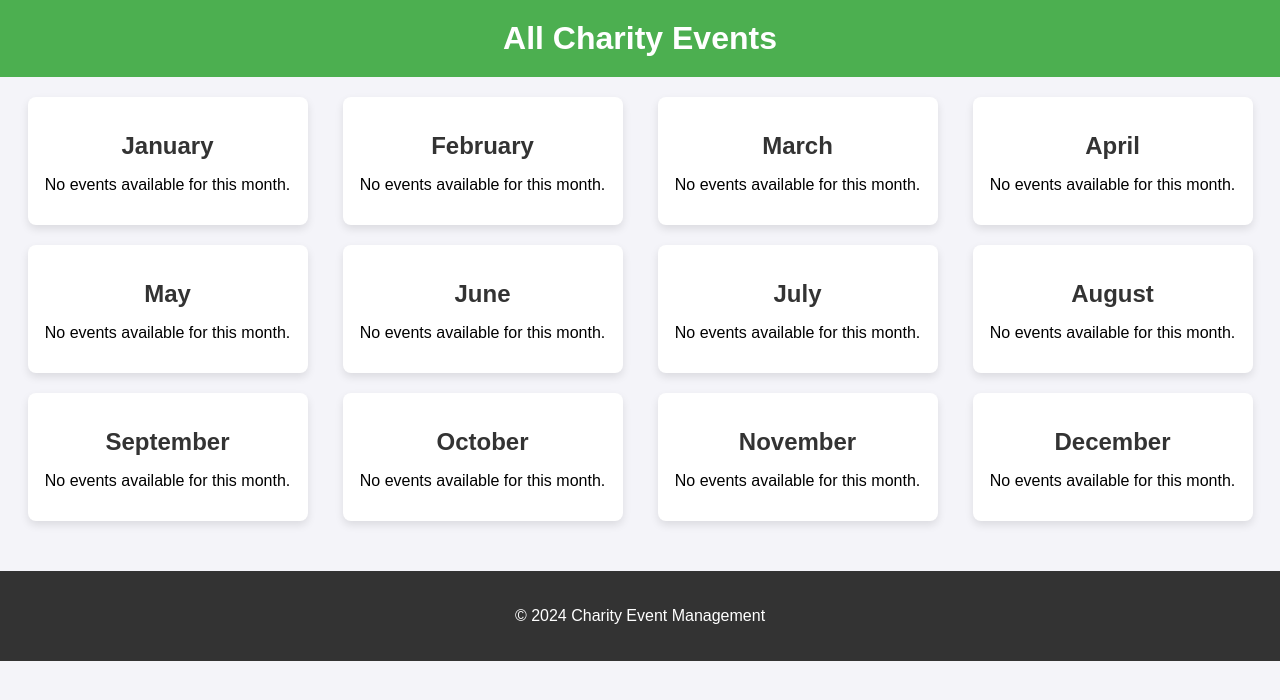
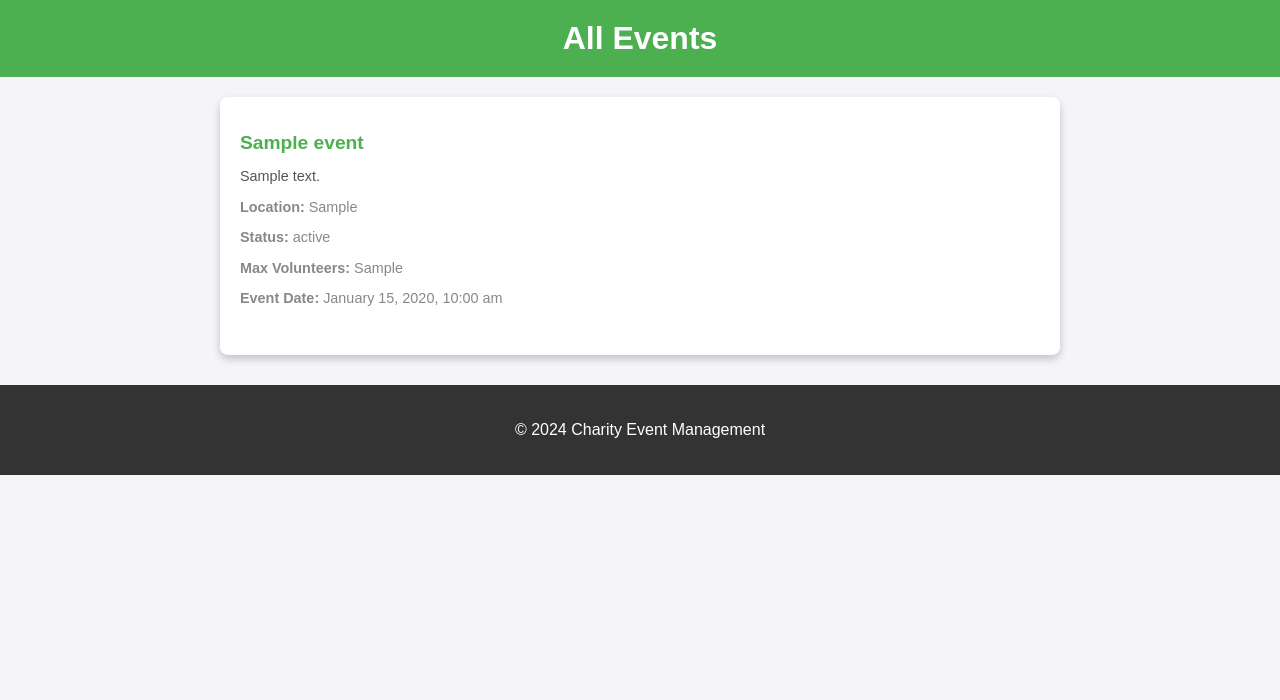
Before and after one commit to Sarah-Mazhar/sdpDonationProject, a PHP site: page /views/events.php in a window 1280 px wide. Shown: the top 700 px of the page. Run offline with PHP 8.4, Linux system fonts and the light colour scheme; tables that the repository leaves empty or names only in its code hold one stand-in row (values such as "Sample post").

Commit message:
view donations for user added, admin events fixed

```diff
--- a/views/events.php
+++ b/views/events.php
@@ -6,22 +6,11 @@ require_once __DIR__ . '/../config/Database.php';
 $database = Database::getInstance();
 $conn = $database->getConnection();
 
-// Fetch all events for each month
-$query = "SELECT * FROM events ORDER BY MONTH(STR_TO_DATE(month, '%M'))";
+// Fetch all events ordered by ID
+$query = "SELECT * FROM events ORDER BY id ASC";
 $stmt = $conn->prepare($query);
 $stmt->execute();
 $events = $stmt->fetchAll(PDO::FETCH_ASSOC);
-
-// Group events by month
-$groupedEvents = [];
-foreach ($events as $event) {
-    $groupedEvents[$event['month']][] = $event;
-}
-
-$months = [
-    'January', 'February', 'March', 'April', 'May', 'June', 'July',
-    'August', 'September', 'October', 'November', 'December'
-];
 ?>
 
 <!DOCTYPE html>
@@ -52,41 +41,32 @@ $months = [
         }
 
         .events-container {
-            display: grid;
-            grid-template-columns: repeat(auto-fill, minmax(250px, 1fr));
-            gap: 20px;
+            max-width: 800px;
+            margin: 20px auto;
+            background-color: white;
             padding: 20px;
-            justify-items: center;
+            border-radius: 8px;
+            box-shadow: 0 4px 8px rgba(0, 0, 0, 0.2);
         }
 
-        .month-card {
-            background-color: #ffffff;
-            border-radius: 8px;
-            box-shadow: 0 4px 8px rgba(0, 0, 0, 0.1);
-            padding: 15px;
-            text-align: center;
-            width: 250px;
-            transition: transform 0.3s ease-in-out;
+        .event {
+            border-bottom: 1px solid #ddd;
+            padding: 15px 0;
         }
 
-        .month-card:hover {
-            transform: scale(1.05);
-        }
-
-        .month-title {
-            font-size: 1.5em;
-            color: #333;
-            margin-bottom: 10px;
-        }
-
-        .event-list {
-            margin-top: 10px;
+        .event:last-child {
+            border-bottom: none;
         }
 
         .event-title {
+            font-size: 1.2em;
             font-weight: bold;
             color: #4CAF50;
-            cursor: pointer;
+            text-decoration: none;
+        }
+
+        .event-title:hover {
+            text-decoration: underline;
         }
 
         .event-description {
@@ -95,8 +75,8 @@ $months = [
             margin-bottom: 10px;
         }
 
-        .event-date {
-            font-size: 0.8em;
+        .event-details {
+            font-size: 0.9em;
             color: #888;
         }
 
@@ -112,32 +92,38 @@ $months = [
 <body>
 
 <header>
-        <h1>All Charity Events</h1>
+    <h1>All Events</h1>
 </header>
 
 <main>
     <div class="events-container">
-            <?php foreach ($months as $month): ?>
-                <div class="month-card">
-                    <h2 class="month-title"><?php echo htmlspecialchars($month); ?></h2>
-                    <div class="event-list">
-                        <?php if (isset($groupedEvents[$month])): ?>
-                            <?php foreach ($groupedEvents[$month] as $event): ?>
+        <?php if (!empty($events)) : ?>
+            <?php foreach ($events as $event) : ?>
                 <div class="event">
                     <!-- Link each event title to the event details page -->
                     <a href="events_details.php?id=<?php echo $event['id']; ?>" class="event-title">
                         <?php echo htmlspecialchars($event['event_name']); ?>
                     </a>
-                                    <p class="event-description"><?php echo nl2br(htmlspecialchars($event['event_description'])); ?></p>
-                                    <p class="event-date">Event Date: <?php echo date("F j, Y, g:i a", strtotime($event['created_at'])); ?></p>
+                    <p class="event-description">
+                        <?php echo nl2br(htmlspecialchars($event['event_description'])); ?>
+                    </p>
+                    <p class="event-details">
+                        <strong>Location:</strong> <?php echo htmlspecialchars($event['event_location']); ?>
+                    </p>
+                    <p class="event-details">
+                        <strong>Status:</strong> <?php echo htmlspecialchars($event['status']); ?>
+                    </p>
+                    <p class="event-details">
+                        <strong>Max Volunteers:</strong> <?php echo htmlspecialchars($event['max_no_volunteers']); ?>
+                    </p>
+                    <p class="event-details">
+                        <strong>Event Date:</strong> <?php echo date("F j, Y, g:i a", strtotime($event['created_at'])); ?>
+                    </p>
                 </div>
             <?php endforeach; ?>
-                        <?php else: ?>
-                            <p>No events available for this month.</p>
+        <?php else : ?>
+            <p class="text-center">No events available at the moment.</p>
         <?php endif; ?>
-                    </div>
-                </div>
-            <?php endforeach; ?>
     </div>
 </main>
 
```
Also changed, not shown: models/facades/DonationFacade.php (added, +23 -0 lines), views/edit_event.php (+14 -5 lines), views/events_details.php (+15 -38 lines), views/user_dashboard.php (+40 -9 lines), views/user_donations.php (added, +73 -0 lines). Lines whose indentation alone changed are shown as unchanged.
